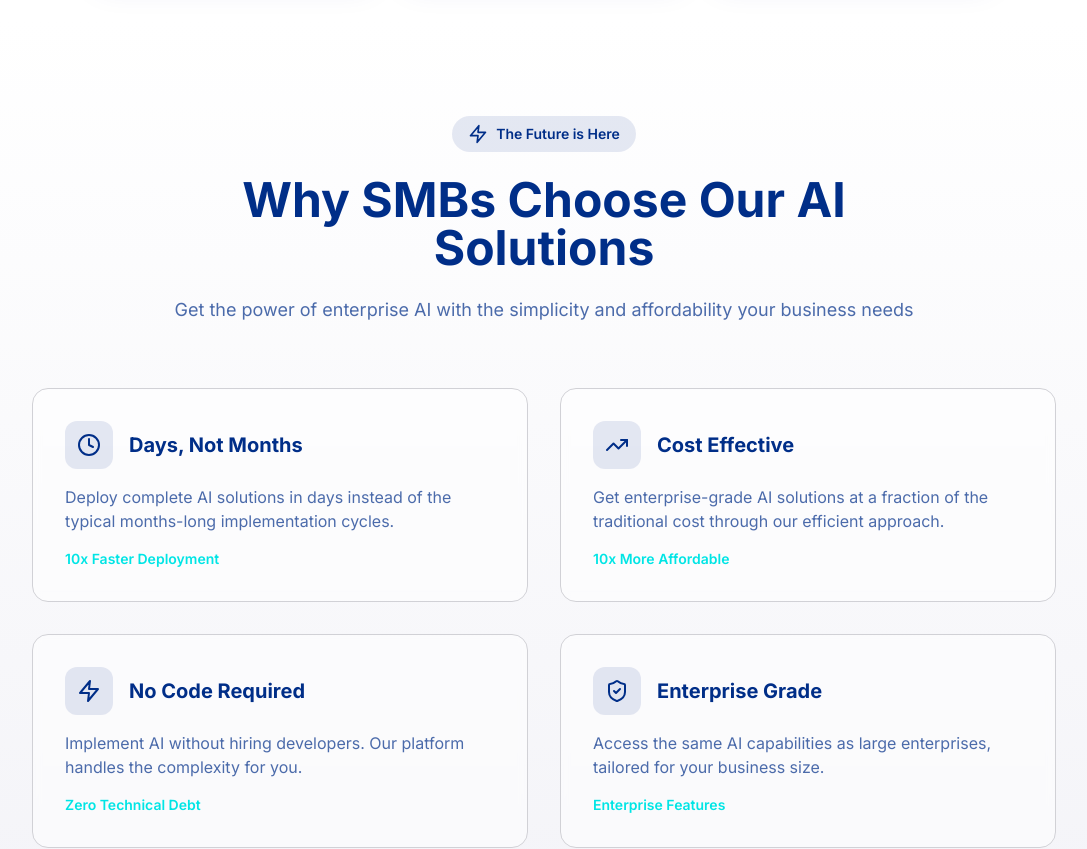
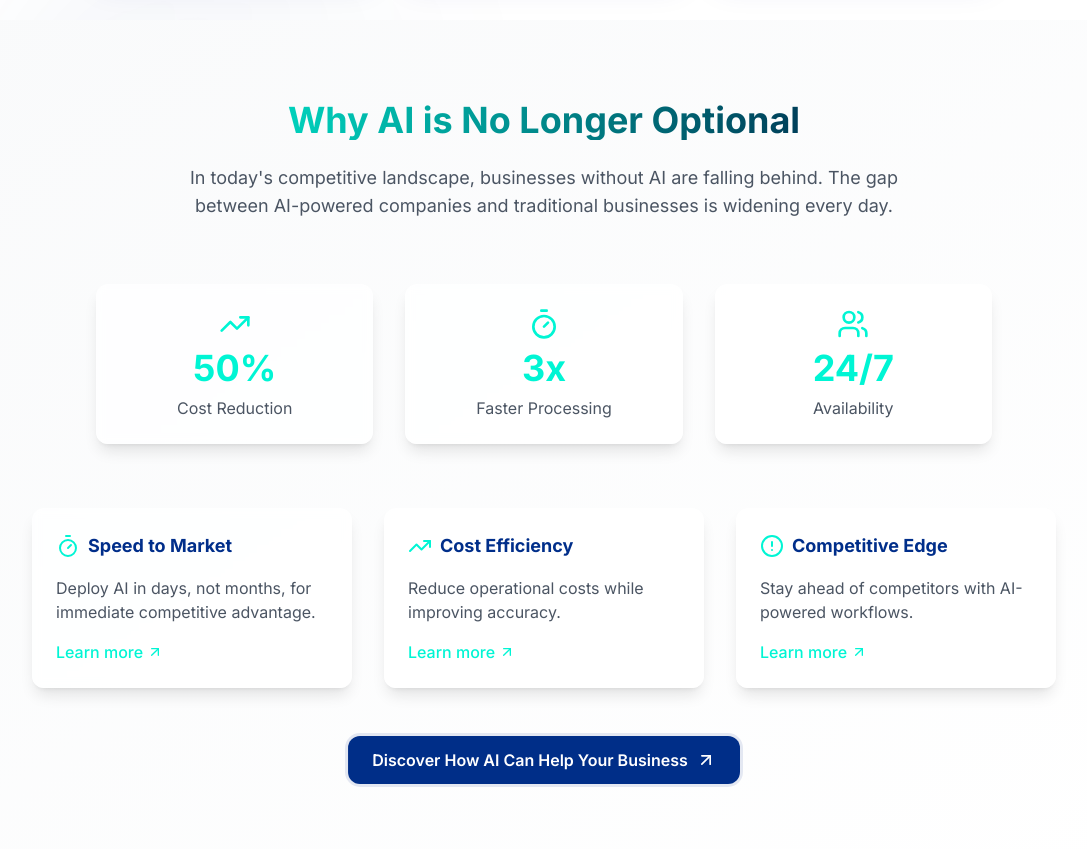
Before and after one commit to Fedekawa/kytoV2, a Next.js app: page / in a window 1280 px wide. Shown: the part 780-1629 px from the top of the page, without its empty margins (96-1183 px from the left). Built offline with nearby package versions, Linux system fonts and the light colour scheme.

Commit message:
v1 done, spacing is wierd

```diff
--- a/package.json
+++ b/package.json
@@ -20,6 +20,7 @@
     "clsx": "^2.0.0",
     "framer-motion": "^11.13.1",
     "gsap": "^3.12.3",
+    "lodash": "^4.17.21",
     "lucide-react": "^0.299.0",
     "next": "^14.2.20",
     "next-themes": "^0.2.1",
@@ -34,6 +35,7 @@
   },
   "devDependencies": {
     "@shadcn/ui": "^0.0.4",
+    "@types/lodash": "^4.17.13",
     "@types/node": "^20.10.4",
     "@types/react": "^18.3.14",
     "@types/react-dom": "^18.3.2",
--- a/src/app/globals.css
+++ b/src/app/globals.css
@@ -4,32 +4,27 @@
 
 @layer base {
   :root {
-    /* Core Brand Colors */
+    /* Your existing color definitions */
     --primary: 220 100% 27%;    /* #002e88 - Deep Blue */
     --primary-light: 210 100% 50%;  /* #007BFF - Bright Blue */
     --accent: 180 100% 45%;     /* #00e5e5 - Cyan */
 
-    /* Neutral Colors */
     --neutral-100: 240 20% 98%;  /* #F2F2F7 - Light Grey */
     --neutral-200: 240 3% 83%;   /* #D1D1D6 - Medium Grey */
 
-    /* Semantic Colors */
     --background: 0 0% 100%;     /* White */
     --foreground: 220 100% 27%;  /* Primary as text */
 
-    /* Component Colors */
     --card: 0 0% 100%;
     --card-foreground: 220 100% 27%;
     --popover: 0 0% 100%;
     --popover-foreground: 220 100% 27%;
     --primary-foreground: 0 0% 100%;
 
-    /* UI Elements */
     --border: 240 3% 83%;
     --input: 240 3% 83%;
     --ring: 180 100% 45%;
 
-    /* Border Radius */
     --radius: 0.75rem;
   }
 }
@@ -40,10 +35,20 @@
   }
   body {
     @apply bg-background text-foreground;
+    position: relative;
+    min-height: 100vh;
+    overflow-x: hidden;
+    -webkit-font-smoothing: antialiased;
+    -moz-osx-font-smoothing: grayscale;
+  }
+  html {
+    scroll-behavior: auto;
+    -webkit-text-size-adjust: 100%;
+    text-size-adjust: 100%;
   }
 }
 
-/* Brand Gradient Utilities */
+/* Your existing gradient utilities */
 @layer utilities {
   .bg-gradient-brand {
     @apply bg-gradient-to-r from-[#002e88] via-[#007BFF] to-[#00e5e5];
@@ -56,6 +61,15 @@
   .bg-gradient-subtle {
     @apply bg-gradient-to-br from-[#F2F2F7] via-white to-[#D1D1D6]/50;
   }
+
+  /* New gradient utilities */
+  .bg-gradient-glow {
+    @apply bg-gradient-to-r from-[#002e88]/5 via-[#007BFF]/5 to-[#00e5e5]/5;
+  }
+
+  .bg-gradient-surface {
+    @apply bg-gradient-to-br from-white via-[#F2F2F7] to-white;
+  }
 }
 
 /* Component Base Styles */
@@ -65,9 +79,20 @@
            font-semibold py-3 px-6 rounded-lg
            transition-all duration-300 ease-out
            shadow-[0_0_0_3px_rgba(0,46,136,0.1)]
-           hover:shadow-[0_0_0_3px_rgba(0,123,255,0.2)];
+           hover:shadow-[0_0_0_3px_rgba(0,123,255,0.2)]
+           relative overflow-hidden;
   }
 
+  .btn-primary::after {
+    content: '';
+    @apply absolute inset-0 bg-white/10 transform -translate-x-full transition-transform duration-300;
+  }
+
+  .btn-primary:hover::after {
+    @apply translate-x-0;
+  }
+
+  /* Your existing component styles */
   .btn-secondary {
     @apply bg-[#00e5e5] hover:bg-[#00e5e5]/90 text-[#002e88]
            font-semibold py-3 px-6 rounded-lg
@@ -97,6 +122,38 @@
   }
 }
 
+/* Background Patterns */
+.pattern-dots {
+  background-image: radial-gradient(#002e88 0.5px, transparent 0.5px);
+  background-size: 24px 24px;
+  opacity: 0.03;
+}
+
+.pattern-grid {
+  background-image:
+    linear-gradient(to right, #002e88 1px, transparent 1px),
+    linear-gradient(to bottom, #002e88 1px, transparent 1px);
+  background-size: 32px 32px;
+  opacity: 0.02;
+}
+
+/* Enhanced Section Backgrounds */
+.section-shine {
+  position: relative;
+  overflow: hidden;
+}
+
+.section-shine::before {
+  content: '';
+  position: absolute;
+  top: -50%;
+  left: -50%;
+  width: 200%;
+  height: 200%;
+  background: radial-gradient(circle, rgba(0,229,229,0.03) 0%, transparent 50%);
+  animation: rotate 30s linear infinite;
+}
+
 /* Animation Classes */
 @layer utilities {
   .animate-float {
@@ -106,6 +163,10 @@
   .animate-gradient {
     background-size: 300%;
     animation: gradient 15s ease infinite;
+  }
+
+  .animate-shine {
+    animation: shine 8s linear infinite;
   }
 }
 
@@ -120,24 +181,52 @@
   100% { background-position: 0% 50%; }
 }
 
-/* Improved Scroll Behavior */
-html {
-  scroll-behavior: smooth !important;
-  scroll-padding-top: 80px; /* Adjust based on your header height */
+@keyframes shine {
+  from {
+    transform: translateX(-100%) rotate(45deg);
+  }
+  to {
+    transform: translateX(100%) rotate(45deg);
+  }
 }
 
-/* Hide scrollbar for Chrome, Safari and Opera */
-.hide-scrollbar::-webkit-scrollbar {
-  display: none;
+@keyframes rotate {
+  from {
+    transform: rotate(0deg);
+  }
+  to {
+    transform: rotate(360deg);
+  }
 }
 
-/* Hide scrollbar for IE, Edge and Firefox */
-.hide-scrollbar {
-  -ms-overflow-style: none;  /* IE and Edge */
-  scrollbar-width: none;  /* Firefox */
+/* Scrollbar Styles */
+* {
+  scrollbar-width: thin;
+  scrollbar-color: rgba(0, 46, 136, 0.3) transparent;
 }
 
-/* Smooth section transitions */
+::-webkit-scrollbar {
+  width: 8px;
+}
+
+::-webkit-scrollbar-track {
+  background: transparent;
+}
+
+::-webkit-scrollbar-thumb {
+  background-color: rgba(0, 46, 136, 0.3);
+  border-radius: 4px;
+}
+
+/* Layout Utilities */
+.prevent-horizontal-scroll {
+  max-width: 100vw;
+  overflow-x: hidden;
+}
+
+/* Optimize sections for scrolling */
 section {
-  scroll-margin-top: 80px; /* Adjust based on your header height */
+  scroll-margin-top: 80px;
+  position: relative;
+  overflow: hidden;
 }
--- a/src/app/layout.tsx
+++ b/src/app/layout.tsx
@@ -1,5 +1,7 @@
 import { Providers } from '@/components/providers'
 import { Header } from '@/components/layout/header'
+import { PageTransition } from '@/components/layout/page-transition'
+import { BackgroundDecoration } from '@/components/layout/background-decoration'
 import { Inter } from 'next/font/google'
 import './globals.css'
 
@@ -17,11 +19,18 @@ export default function RootLayout({
   children: React.ReactNode
 }) {
   return (
-    <html lang="en" className="scroll-smooth">
-      <body className={`${inter.className} overflow-x-hidden`}>
+    <html lang="en">
+      <body className={`${inter.className} prevent-horizontal-scroll antialiased`}>
         <Providers>
-          <Header />
-          {children}
+          <div className="relative min-h-screen flex flex-col">
+            <Header />
+            <PageTransition>
+              <BackgroundDecoration />
+              <main className="flex-grow">
+                {children}
+              </main>
+            </PageTransition>
+          </div>
         </Providers>
       </body>
     </html>
--- /dev/null
+++ b/src/components/layout/background-decoration.tsx
@@ -0,0 +1,52 @@
+'use client';
+
+import { motion } from 'framer-motion';
+
+interface BackgroundDecorationProps {
+  pattern?: 'dots' | 'grid';
+  className?: string;
+}
+
+export function BackgroundDecoration({ pattern = 'dots', className = '' }: BackgroundDecorationProps) {
+  return (
+    <div className="absolute inset-0 overflow-hidden pointer-events-none">
+      {/* Pattern Background */}
+      <div className={`absolute inset-0 ${pattern === 'dots' ? 'pattern-dots' : 'pattern-grid'} ${className}`} />
+
+      {/* Gradient Orbs */}
+      <motion.div
+        className="absolute w-[500px] h-[500px] rounded-full bg-gradient-to-r from-[#002e88]/5 to-transparent blur-3xl"
+        animate={{
+          x: [0, 50, 0],
+          y: [0, 30, 0],
+        }}
+        transition={{
+          duration: 20,
+          repeat: Infinity,
+          ease: "linear"
+        }}
+        style={{
+          top: '10%',
+          left: '5%',
+        }}
+      />
+
+      <motion.div
+        className="absolute w-[400px] h-[400px] rounded-full bg-gradient-to-r from-[#00e5e5]/5 to-transparent blur-3xl"
+        animate={{
+          x: [0, -30, 0],
+          y: [0, 50, 0],
+        }}
+        transition={{
+          duration: 15,
+          repeat: Infinity,
+          ease: "linear"
+        }}
+        style={{
+          bottom: '10%',
+          right: '5%',
+        }}
+      />
+    </div>
+  );
+}
--- /dev/null
+++ b/src/components/layout/page-transition.tsx
@@ -0,0 +1,20 @@
+'use client';
+
+import { motion } from 'framer-motion';
+
+export function PageTransition({ children }: { children: React.ReactNode }) {
+  return (
+    <motion.div
+      initial={{ opacity: 0, y: 20 }}
+      animate={{ opacity: 1, y: 0 }}
+      exit={{ opacity: 0, y: 20 }}
+      transition={{
+        type: "spring",
+        stiffness: 260,
+        damping: 20,
+      }}
+    >
+      {children}
+    </motion.div>
+  );
+}
--- a/src/components/sections/why-ai-section.tsx
+++ b/src/components/sections/why-ai-section.tsx
@@ -1,160 +1,150 @@
 'use client';
 
 import React from 'react';
-import { motion } from 'framer-motion';
-import { ArrowRight, Zap, TrendingUp, Clock, ShieldCheck } from 'lucide-react';
+import { motion, useTransform } from 'framer-motion';
+import { useInView } from 'react-intersection-observer';
+import {
+  ArrowUpRight,
+  Timer,
+  TrendingUp,
+  Users,
+  AlertCircle
+} from 'lucide-react';
 
-const benefits = [
+export function WhyAISection() {
+  const [ref, inView] = useInView({
+    triggerOnce: true,
+    threshold: 0.1,
+  });
+
+  const stats = [
+    { value: '50%', label: 'Cost Reduction', icon: <TrendingUp className="text-primary w-8 h-8 mx-auto mb-2" /> },
+    { value: '3x', label: 'Faster Processing', icon: <Timer className="text-primary w-8 h-8 mx-auto mb-2" /> },
+    { value: '24/7', label: 'Availability', icon: <Users className="text-primary w-8 h-8 mx-auto mb-2" /> },
+  ];
+
+  const cards = [
     {
-    icon: <Clock className="w-6 h-6" />,
-    title: "Days, Not Months",
-    description: "Deploy complete AI solutions in days instead of the typical months-long implementation cycles.",
-    highlight: "10x Faster Deployment"
+      title: 'Speed to Market',
+      description: 'Deploy AI in days, not months, for immediate competitive advantage.',
+      icon: <Timer className="text-primary w-6 h-6" />,
     },
     {
-    icon: <TrendingUp className="w-6 h-6" />,
-    title: "Cost Effective",
-    description: "Get enterprise-grade AI solutions at a fraction of the traditional cost through our efficient approach.",
-    highlight: "10x More Affordable"
+      title: 'Cost Efficiency',
+      description: 'Reduce operational costs while improving accuracy.',
+      icon: <TrendingUp className="text-primary w-6 h-6" />,
     },
     {
-    icon: <Zap className="w-6 h-6" />,
-    title: "No Code Required",
-    description: "Implement AI without hiring developers. Our platform handles the complexity for you.",
-    highlight: "Zero Technical Debt"
+      title: 'Competitive Edge',
+      description: 'Stay ahead of competitors with AI-powered workflows.',
+      icon: <AlertCircle className="text-primary w-6 h-6" />,
     },
-  {
-    icon: <ShieldCheck className="w-6 h-6" />,
-    title: "Enterprise Grade",
-    description: "Access the same AI capabilities as large enterprises, tailored for your business size.",
-    highlight: "Enterprise Features"
-  }
   ];
 
-const containerVariants = {
-  hidden: { opacity: 0 },
-  visible: {
-    opacity: 1,
-    transition: {
-      staggerChildren: 0.2
-    }
-  }
-};
-
-const itemVariants = {
-  hidden: { opacity: 0, y: 20 },
-  visible: {
-    opacity: 1,
-    y: 0,
-    transition: {
-      duration: 0.5
-    }
-  }
-};
-
-export function WhyAISection() {
   return (
-    <section className="py-24 relative overflow-hidden bg-gradient-to-b from-white to-[#F2F2F7]">
-      {/* Background Elements */}
-      <div className="absolute inset-0 -z-10">
-        <div className="absolute top-0 left-1/4 w-96 h-96 bg-[#00e5e5]/10 rounded-full blur-3xl" />
-        <div className="absolute bottom-0 right-1/4 w-96 h-96 bg-[#002e88]/10 rounded-full blur-3xl" />
+    <section className="relative py-20 bg-gradient-to-br from-gray-50 to-white overflow-hidden" id="why-ai">
+      {/* Background Decorations */}
+      <div className="absolute inset-0 -z-10 overflow-hidden">
+        <motion.div
+          className="absolute w-96 h-96 bg-gradient-to-br from-primary/30 to-secondary/30 rounded-full blur-3xl"
+          style={{ top: '20%', left: '10%' }}
+          animate={{ x: [0, 50, 0], y: [0, -50, 0] }}
+          transition={{ repeat: Infinity, duration: 10 }}
+        />
+        <motion.div
+          className="absolute w-72 h-72 bg-gradient-to-br from-secondary/30 to-primary/30 rounded-full blur-3xl"
+          style={{ bottom: '10%', right: '15%' }}
+          animate={{ x: [0, -50, 0], y: [0, 50, 0] }}
+          transition={{ repeat: Infinity, duration: 12 }}
+        />
       </div>
 
       <div className="container mx-auto px-4">
         {/* Section Header */}
-        <div className="text-center max-w-3xl mx-auto mb-16">
         <motion.div
+          ref={ref}
+          className="max-w-3xl mx-auto text-center mb-16"
           initial={{ opacity: 0, y: 20 }}
-            whileInView={{ opacity: 1, y: 0 }}
-            viewport={{ once: true }}
-            className="inline-flex items-center gap-2 bg-[#002e88]/10 px-4 py-2 rounded-full mb-6"
+          animate={inView ? { opacity: 1, y: 0 } : {}}
+          transition={{ duration: 0.6 }}
         >
-            <Zap className="w-5 h-5 text-[#002e88]" />
-            <span className="text-sm font-semibold text-[#002e88]">
-              The Future is Here
-            </span>
+          <h2 className="text-3xl md:text-4xl font-bold mb-6 bg-gradient-to-r from-primary to-secondary bg-clip-text text-transparent">
+            Why AI is No Longer Optional
+          </h2>
+          <p className="text-lg text-gray-600">
+            In today's competitive landscape, businesses without AI are falling behind.
+            The gap between AI-powered companies and traditional businesses is widening every day.
+          </p>
         </motion.div>
 
-          <motion.h2
+        {/* Stats Row */}
+        <div className="grid grid-cols-1 md:grid-cols-3 gap-8 max-w-4xl mx-auto mb-16">
+          {stats.map((stat, index) => (
+            <motion.div
+              key={index}
+              className="text-center p-6 bg-white/80 backdrop-blur-sm shadow-lg rounded-lg hover:shadow-xl transition duration-300"
               initial={{ opacity: 0, y: 20 }}
-            whileInView={{ opacity: 1, y: 0 }}
-            viewport={{ once: true }}
-            transition={{ delay: 0.2 }}
-            className="text-4xl md:text-5xl font-bold text-[#002e88] mb-6"
+              animate={inView ? { opacity: 1, y: 0 } : {}}
+              transition={{ delay: index * 0.2, duration: 0.5 }}
+              whileHover={{ y: -5, scale: 1.05, transition: { duration: 0.3 } }}
             >
-            Why SMBs Choose Our AI Solutions
-          </motion.h2>
-
-          <motion.p
-            initial={{ opacity: 0, y: 20 }}
-            whileInView={{ opacity: 1, y: 0 }}
-            viewport={{ once: true }}
-            transition={{ delay: 0.3 }}
-            className="text-lg text-[#002e88]/70"
-          >
-            Get the power of enterprise AI with the simplicity and affordability your business needs
-          </motion.p>
+              {stat.icon}
+              <h3 className="text-4xl font-bold text-primary mb-2">{stat.value}</h3>
+              <p className="text-gray-600">{stat.label}</p>
+            </motion.div>
+          ))}
         </div>
 
-        {/* Benefits Grid */}
+        {/* Benefit Cards */}
+        <div className="grid grid-cols-1 md:grid-cols-3 gap-8 max-w-5xl mx-auto">
+          {cards.map((card, index) => (
             <motion.div
-          variants={containerVariants}
-          initial="hidden"
-          whileInView="visible"
-          viewport={{ once: true }}
-          className="grid md:grid-cols-2 gap-8 max-w-5xl mx-auto"
+              key={index}
+              className="p-6 bg-white/80 backdrop-blur-sm shadow-lg rounded-lg hover:shadow-xl transition duration-300"
+              initial={{ opacity: 0, y: 20 }}
+              animate={inView ? { opacity: 1, y: 0 } : {}}
+              transition={{ delay: 0.4 + index * 0.2, duration: 0.5 }}
+              whileHover={{
+                y: -5,
+                rotate: [-1, 1],
+                transition: { rotate: { repeat: Infinity, duration: 0.6 } },
+              }}
             >
-          {benefits.map((benefit, index) => (
-            <motion.div
-              key={benefit.title}
-              variants={itemVariants}
-              className="relative group"
+              <div className="flex items-center mb-4">
+                {card.icon}
+                <h3 className="text-lg font-bold ml-2">{card.title}</h3>
+              </div>
+              <p className="text-gray-600 mb-4">{card.description}</p>
+              <motion.a
+                href="#"
+                className="text-primary font-medium flex items-center group"
+                whileHover={{ x: 5 }}
               >
-              <div className="h-full p-8 rounded-2xl bg-white/50 backdrop-blur-sm border border-[#D1D1D6]
-                            hover:bg-white hover:shadow-lg transition-all duration-300
-                            hover:border-[#00e5e5]">
-                {/* Icon */}
-                <div className="flex items-center gap-4 mb-4">
-                  <div className="p-3 rounded-lg bg-[#002e88]/10 text-[#002e88]">
-                    {benefit.icon}
-                  </div>
-                  <h3 className="text-xl font-bold text-[#002e88]">
-                    {benefit.title}
-                  </h3>
+                Learn more
+                <ArrowUpRight className="w-4 h-4 ml-1 transition-transform group-hover:translate-x-1" />
+              </motion.a>
+            </motion.div>
+          ))}
         </div>
 
-                {/* Description */}
-                <p className="text-[#002e88]/70 mb-4">
-                  {benefit.description}
-                </p>
-
-                {/* Highlight */}
-                <div className="flex items-center justify-between">
-                  <span className="text-sm font-semibold text-[#00e5e5]">
-                    {benefit.highlight}
-                  </span>
-                  <ArrowRight className="w-5 h-5 text-[#00e5e5] opacity-0 group-hover:opacity-100
-                                       transform translate-x-0 group-hover:translate-x-2
-                                       transition-all duration-300" />
-                </div>
-              </div>
-            </motion.div>
-          ))}
-        </motion.div>
-
-        {/* Bottom CTA */}
+        {/* CTA Button */}
         <motion.div
+          className="text-center mt-12"
           initial={{ opacity: 0, y: 20 }}
-          whileInView={{ opacity: 1, y: 0 }}
-          viewport={{ once: true }}
-          transition={{ delay: 0.6 }}
-          className="text-center mt-16"
+          animate={inView ? { opacity: 1, y: 0 } : {}}
+          transition={{ duration: 0.6 }}
         >
-          <button className="btn-primary text-lg group">
-            See How It Works
-            <ArrowRight className="inline-block ml-2 group-hover:translate-x-1 transition-transform" />
-          </button>
+          <motion.button
+            className="btn-primary inline-flex items-center gap-2 relative overflow-hidden"
+            whileHover={{
+              scale: 1.1,
+              boxShadow: '0px 0px 15px rgba(0, 255, 255, 0.5)',
+            }}
+            whileTap={{ scale: 0.95 }}
+          >
+            Discover How AI Can Help Your Business
+            <ArrowUpRight className="w-5 h-5" />
+          </motion.button>
         </motion.div>
       </div>
     </section>
--- a/src/contexts/scroll-context.tsx
+++ b/src/contexts/scroll-context.tsx
@@ -1,20 +1,37 @@
-// src/contexts/scroll-context.tsx
 'use client';
 
-import React, { createContext, useContext } from 'react';
+import React, { createContext, useContext, useRef, useEffect, useState } from 'react';
 import { useScroll, useTransform, MotionValue } from 'framer-motion';
+import { debounce } from 'lodash';
 
 interface ScrollContextType {
   scrollYProgress: MotionValue<number>;
+  isScrolling: boolean;
 }
 
 const ScrollContext = createContext<ScrollContextType | undefined>(undefined);
 
 export function ScrollProvider({ children }: { children: React.ReactNode }) {
-  const { scrollYProgress } = useScroll();
+  const [isScrolling, setIsScrolling] = useState(false);
+  const { scrollYProgress } = useScroll({
+    offset: ["start start", "end end"]
+  });
+
+  useEffect(() => {
+    const handleScroll = debounce(() => {
+      setIsScrolling(true);
+      setTimeout(() => setIsScrolling(false), 150);
+    }, 10);
+
+    window.addEventListener('scroll', handleScroll, { passive: true });
+
+    return () => {
+      window.removeEventListener('scroll', handleScroll);
+    };
+  }, []);
 
   return (
-    <ScrollContext.Provider value={{ scrollYProgress }}>
+    <ScrollContext.Provider value={{ scrollYProgress, isScrolling }}>
       {children}
     </ScrollContext.Provider>
   );
@@ -27,3 +44,43 @@ export function useScrollContext() {
   }
   return context;
 }
+
+// Custom hook for scroll-based animations
+export function useScrollAnimation(options: {
+  threshold?: number;
+  once?: boolean;
+} = {}) {
+  const { threshold = 0.3, once = true } = options;
+  const ref = useRef(null);
+  const [isVisible, setIsVisible] = useState(false);
+
+  useEffect(() => {
+    const observer = new IntersectionObserver(
+      ([entry]) => {
+        if (entry.isIntersecting) {
+          setIsVisible(true);
+          if (once) {
+            observer.unobserve(entry.target);
+          }
+        } else if (!once) {
+          setIsVisible(false);
+        }
+      },
+      {
+        threshold,
+      }
+    );
+
+    if (ref.current) {
+      observer.observe(ref.current);
+    }
+
+    return () => {
+      if (ref.current) {
+        observer.unobserve(ref.current);
+      }
+    };
+  }, [threshold, once]);
+
+  return { ref, isVisible };
+}
```
Also changed, not shown: src/components/providers.tsx (+5 -29 lines), src/lib/utils.tsx (renamed from src/lib/utils.ts), 1 other file (tests, documents, lock files or other folders). Lines whose indentation alone changed are shown as unchanged.
